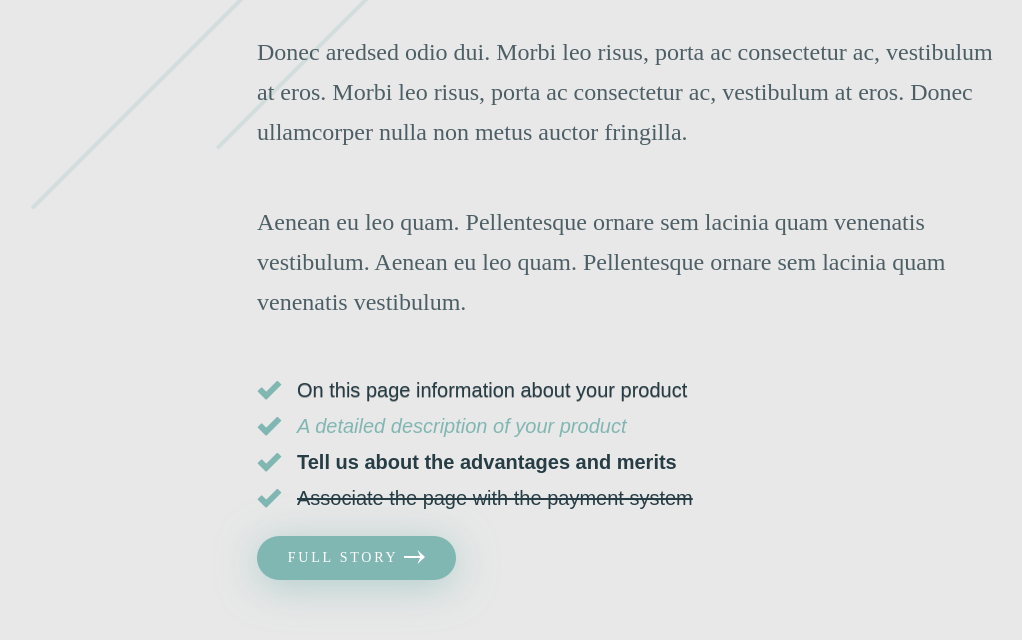
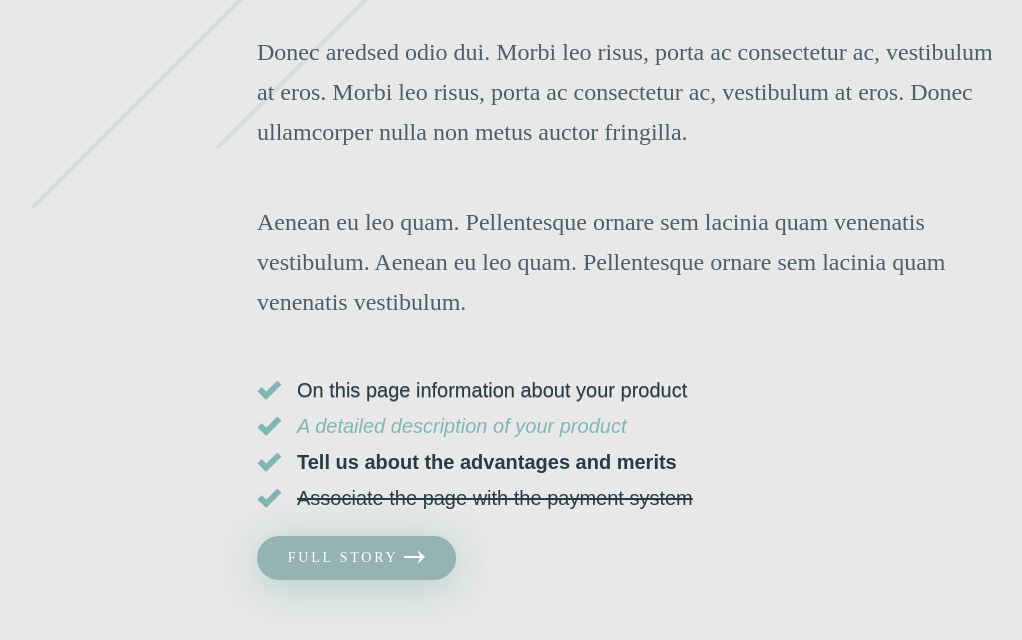
Before and after one commit to QusaiStellar/freelancer_lifestyle, a plain HTML site: page css_5/css_5/index.html in a window 1280 px wide. In both pictures the pointer is over the button "FULL STORY". Shown: the part 964-1604 px from the top of the page, without its empty margins (15-1037 px from the left). Drawn offline with Linux system fonts and the light colour scheme.

Commit message:
Update style.css

```diff
--- a/css_5/css_5/css/style.css
+++ b/css_5/css_5/css/style.css
@@ -161,3 +161,7 @@
 footer {
     height: 200px;
 }
+
+button:hover {
+    background-color: #95b3b1;
+}
```
Lines whose indentation alone changed are shown as unchanged.
